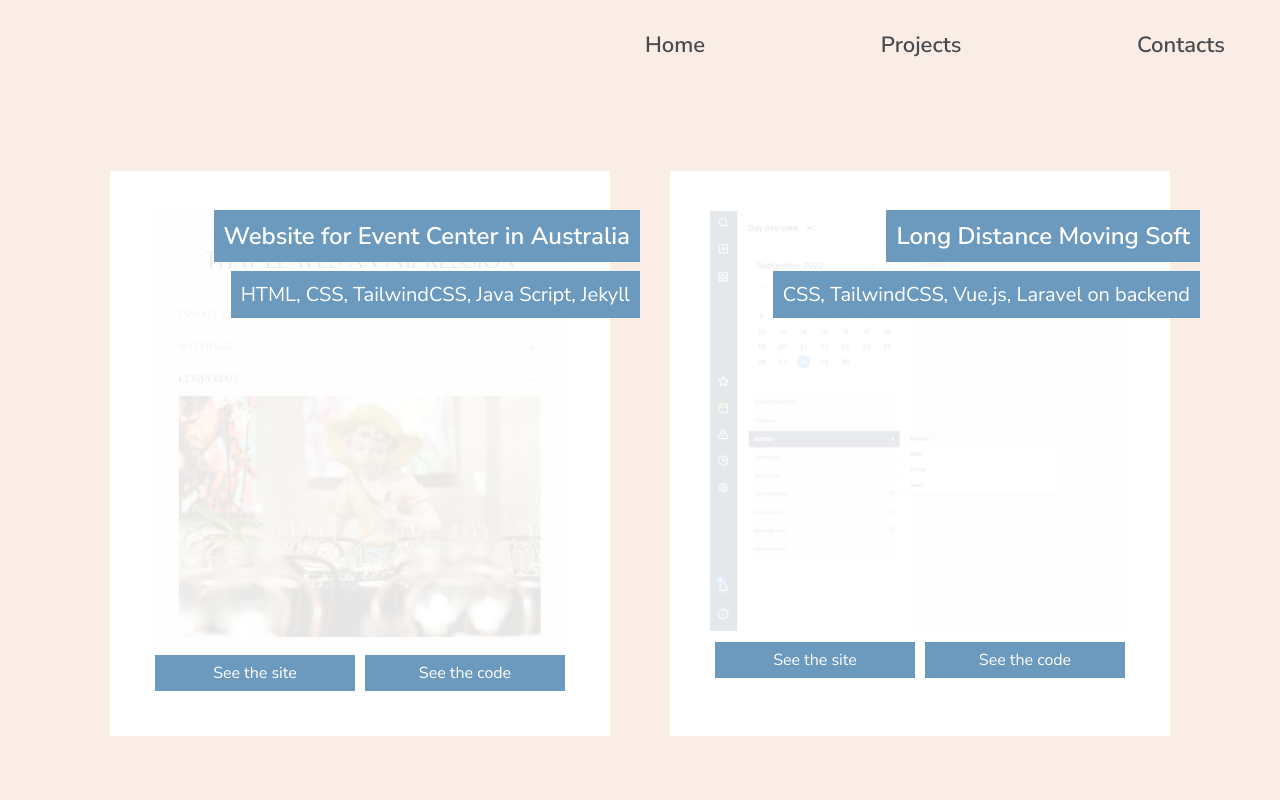
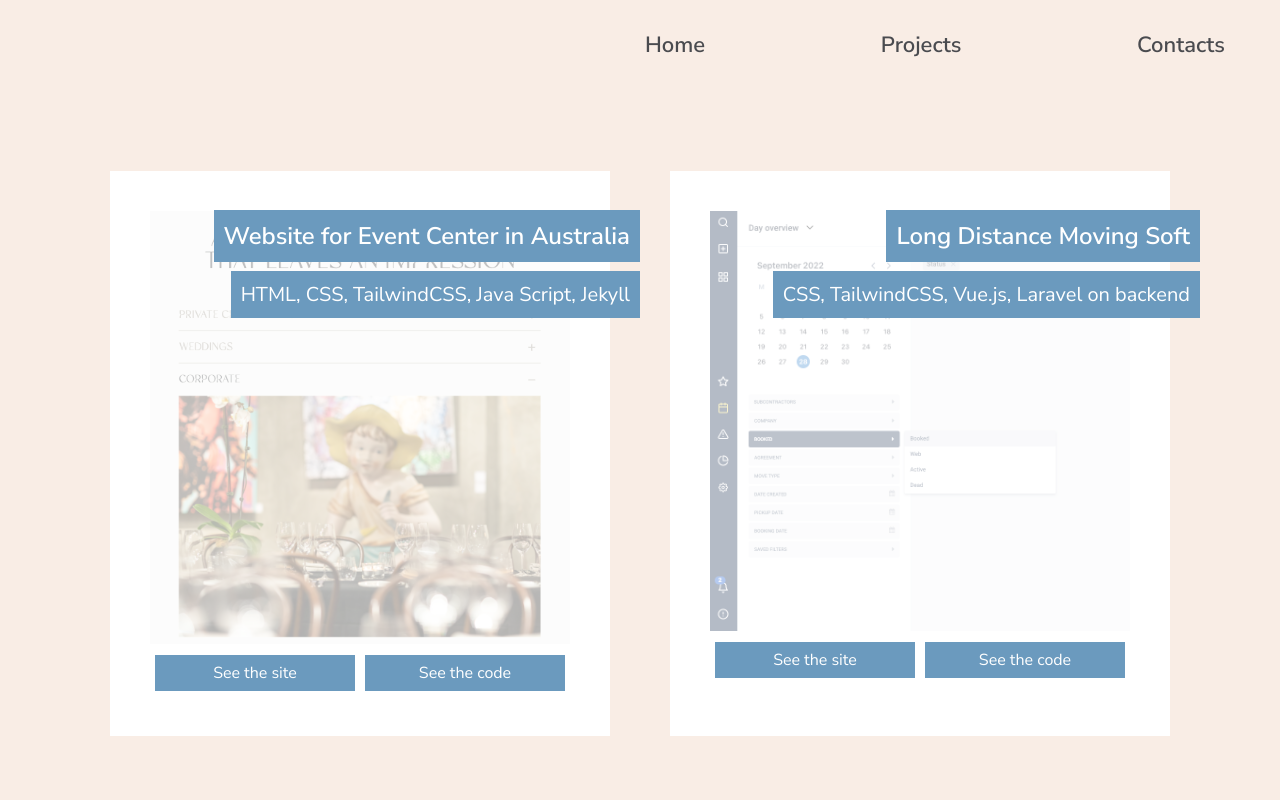
Before and after one commit to evnayd/Portfolio, a Vue app: page /#/projects in a window 1280 px wide. Shown: the top 800 px of the page. Built offline with nearby package versions, Linux system fonts and the light colour scheme.

Commit message:
refactoring

```diff
--- a/src/components/Intro.vue
+++ b/src/components/Intro.vue
@@ -71,7 +71,7 @@ p {
   }
 
   img {
-    width: 30%;
+    width: 500px;
     height: auto;
     border: 20px solid #f7ca4a;
   }
--- a/src/components/Project.vue
+++ b/src/components/Project.vue
@@ -68,7 +68,7 @@ export default {
   width: 100%;
   height: auto;
   margin-left: 0;
-  opacity: 0.1;
+  opacity: 0.3;
   transition: 0.3s linear;
 }
 
```
Also changed, not shown: 1 other file (tests, documents, lock files or other folders).
